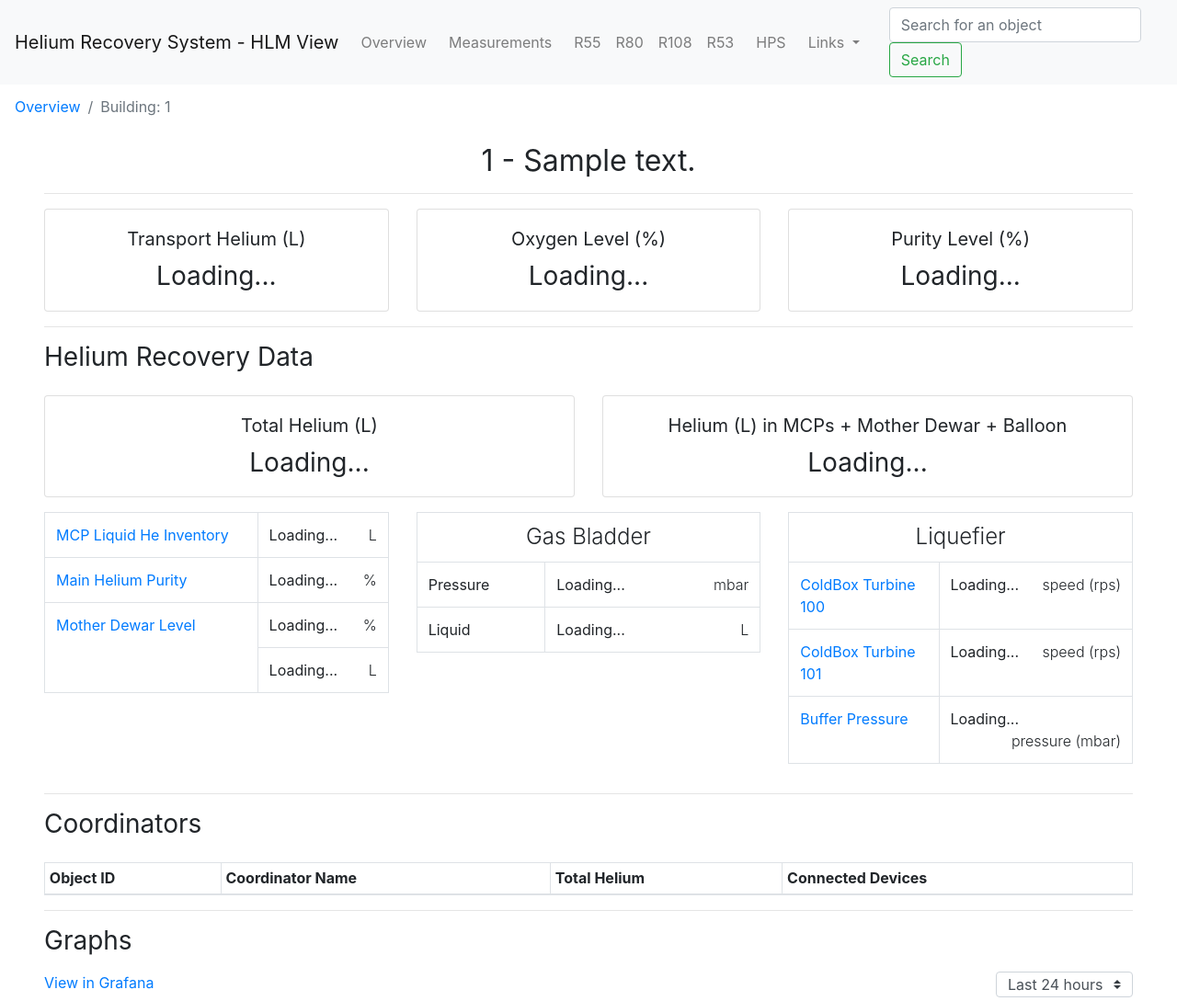
After one commit to ISISNeutronMuon/HLM_View, a Django app: template HLM_view/templates/r108.html in a window 1280 px wide. The commit adds this page. Shown: the top 1089 px of the page at 92% size. Run offline with Django 3.2, Linux system fonts and the light colour scheme; the template is opened without the code that fills it: most values are stand-ins (such as "Sample title", 1, 10 or a date in 2020); data that the repository does not hold is empty; some libraries are stand-ins or nearby versions.

Commit message:
Add R108 He Recovery data, display assigned object in SLD Details, other changes
Main changes:
Base: Updated navbar elements
Building: Renamed Total Helium to Transport Helium. Added units for main cards. Added template blocks for custom content.
Details: Display assigned object instead of Software Level Device if current object is a SLD
R108: Added custom template to add He Recovery data
Utils: Fixed incorrect values as a result of round() ?, added IDs of He Recovery objects
Views: Added custom view template and custom data object IDs for R108. Added code for Details changes above. Set building() to load custom view if building config points to one. Wrote the function to fetch He Recovery data.

```diff
--- a/HLM_view/templates/base.html
+++ b/HLM_view/templates/base.html
@@ -57,23 +57,19 @@
                   <a class="nav-link" href="{% url 'building' building='R80' %}">R80</a>
                 </li>
 
-                <li class="nav-item dropdown">
-                    <a class="nav-link dropdown-toggle" href="#" id="navbarDropdown" role="button" data-toggle="dropdown" aria-haspopup="true" aria-expanded="false">
-                      R108
-                    </a>
-                    <div class="dropdown-menu" aria-labelledby="navbarDropdown" id="nav-r108-dropdown">
-                      <a class="dropdown-item" href="{% url 'building' building='R108' %}">R108 - Helium Recovery</a>
-                      <a class="dropdown-item" href="#">High Pressure</a>
-                      <a class="dropdown-item" href="#">Low Pressure</a>
-                      <a class="dropdown-item" href="#">Liquefier</a>
-                    </div>
+                <li class="nav-item" id="nav-R108">
+                  <a class="nav-link" href="{% url 'building' building='R108' %}">R108</a>
                 </li>
 
                 <li class="nav-item" id="nav-R53">
                   <a class="nav-link" href="{% url 'building' building='R53' %}">R53</a>
                 </li>
 
-                  <li class="nav-item dropdown">
+                <li class="nav-item ml-2" id="nav-hps">
+                  <a class="nav-link" href="{% url 'high_pressure_system' %}">HPS</a>
+                </li>
+
+                <li class="nav-item dropdown ml-2">
                   <a class="nav-link dropdown-toggle" href="#" id="navbarDropdown" role="button" data-toggle="dropdown" aria-haspopup="true" aria-expanded="false">
                     Links
                   </a>
--- a/HLM_view/templates/building.html
+++ b/HLM_view/templates/building.html
@@ -33,7 +33,7 @@
             success: function(data) {
                 const buildingId = JSON.parse(document.getElementById('building-id').textContent);
                 data = data[buildingId]
-                $("#he-total").text(data["he_total"]);
+                $("#he-transport").text(data["he_total"]);
                 $("#oxygen-level").text(data["oxygen"]);
                 $("#purity-level").text(data["purity"]);
             }
@@ -188,6 +188,9 @@
 </script>
 
 <script type="text/javascript" src="{% static 'js/custom/graph-range-select.js' %}"></script>
+
+    {% block custom-js %}
+    {% endblock %}
 {% endblock %}
 
 {% block content %}
@@ -199,23 +202,29 @@
     <div class="card-deck text-center">
         <div class="card">
             <div class="card-body">
-                <h5 class="card-title font-weight-normal">Total Helium</h5>
-                <h3 class="card-text font-weight-normal"><span id="he-total">Loading...</span></h3>
+                <h5 class="card-title font-weight-normal">Transport Helium (L)</h5>
+                <h3 class="card-text font-weight-normal"><span id="he-transport">Loading...</span></h3>
             </div>
         </div>
         <div class="card">
             <div class="card-body">
-                <h5 class="card-title font-weight-normal">Oxygen Level</h5>
+                <h5 class="card-title font-weight-normal">Oxygen Level (%)</h5>
                 <h3 class="card-text font-weight-normal"><span id="oxygen-level">Loading...</span></h3>
             </div>
         </div>
         <div class="card">
             <div class="card-body">
-                <h5 class="card-title font-weight-normal">Purity Level</h5>
+                <h5 class="card-title font-weight-normal">Purity Level (%)</h5>
                 <h3 class="card-text font-weight-normal"><span id="purity-level">Loading...</span></h3>
             </div>
         </div>
     </div>
+
+    {% block custom-cards %}
+    {% endblock %}
+
+    {% block custom-content-upper %}
+    {% endblock %}
 
     <hr>
 
@@ -236,7 +245,7 @@
 
     {% if building.graphs %}
     <hr>
-    <h3 class="font-weight-normal mb-3">Trends</h3>
+    <h3 class="font-weight-normal mb-3">Graphs</h3>
         {% for graph_object_id in building.graphs %}
         <div class="container-fluid">
             <div class="row">
@@ -251,9 +260,12 @@
         </div>
 
         <iframe src="http://localhost:3000/d-solo/5C5i_1sMk/object-measurements?orgId=1&refresh=5m&var-object={{graph_object_id}}&panelId=32&from=now-24h&to=now"
-        width="100%" height="350" frameborder="0" id="trends-graph-{{forloop.counter}}" class="mb-5"></iframe>
+        width="100%" height="350" frameborder="0" id="trends-graph-{{forloop.counter}}" class="mb-4"></iframe>
         {% endfor %}
     {% endif %}
+
+    {% block custom-content-lower %}
+    {% endblock %}
 
     {% if building.map %}
     <hr>
--- a/HLM_view/templates/measurements.html
+++ b/HLM_view/templates/measurements.html
@@ -124,8 +124,7 @@
                                     }
                                 }
                                 return data;
-                            }
-                            }
+                            }}
                         ],
                         initComplete: function() {
                             $("#objects-table").width("100%");
--- /dev/null
+++ b/HLM_view/templates/r108.html
@@ -0,0 +1,118 @@
+{% extends 'building.html' %}
+{% load static %}
+
+{% block custom-js %}
+<script>
+    function updateValues() {
+        $.ajax({
+            url: "{% url 'he_recovery_data' %}",
+            dataType: 'json',
+            success: function(data) {
+                $("#cb-turbine-100").text(data["cb-turbine-100"]);
+                $("#cb-turbine-101").text(data["cb-turbine-101"]);
+                $("#buffer-pressure").text(data["buffer-pressure"]);
+                $("#mcp-liquid-he-inv").text(data["mcp-inventory"]);
+                $("#main-he-purity").text(data["main-he-purity"]);
+                $("#mother-dewar-fill").text(data["mother-dewar"]["fill"]);
+                $("#mother-dewar-l").text(data["mother-dewar"]["l"]);
+                $("#balloon-mbar").text(data["balloon"]["mbar"]);
+                $("#balloon-l").text(data["balloon"]["l"]);
+                $("#he-total").text(data["total-helium"]);
+                $("#he-no-transport").text(data["helium-no-transport"]);
+            }
+        });
+    }
+
+    updateValues();
+    setInterval( updateValues, 300000 ); // 5 min
+</script>
+{% endblock %}
+
+{% block custom-cards %}
+
+{% endblock %}
+
+{% block custom-content-upper %}
+
+<hr>
+<h3 class="font-weight-normal mb-4">Helium Recovery Data</h3>
+
+<div class="card-deck text-center mb-3">
+    <div class="card">
+        <div class="card-body">
+            <h5 class="card-title font-weight-normal">Total Helium (L)</h5>
+            <h3 class="card-text font-weight-normal"><span id="he-total">Loading...</span></h3>
+        </div>
+    </div>
+    <div class="card">
+        <div class="card-body">
+            <h5 class="card-title font-weight-normal">Helium (L) in MCPs + Mother Dewar + Balloon</h5>
+            <h3 class="card-text font-weight-normal"><span id="he-no-transport">Loading...</span></h3>
+        </div>
+    </div>
+</div>
+
+<div class="container-fluid px-0">
+    <div class="row">
+        <div class="col-4">
+            <table class="table table-bordered">
+                <tbody>
+                    <tr>
+                        <td><a href="{% url 'detail' object_id=building.custom_data.mcp_liquid_he_inv %}">MCP Liquid He Inventory</a></td>
+                        <td><span id="mcp-liquid-he-inv" class="mr-3">Loading...</span><span class="font-weight-light float-right">L</span></td>
+                    </tr>
+                    <tr>
+                        <td><a href="{% url 'detail' object_id=building.custom_data.main_he_purity %}">Main Helium Purity</a></td>
+                        <td><span id="main-he-purity" class="mr-3">Loading...</span><span class="font-weight-light float-right">%</span></td>
+                    </tr>
+                    <tr>
+                        <td rowspan="2"><a href="{% url 'detail' object_id=building.custom_data.mother_dewar %}">Mother Dewar Level</a></td>
+                        <td><span id="mother-dewar-fill" class="mr-3">Loading...</span><span class="font-weight-light float-right">%</span></td>
+                    </tr>
+                    <tr>
+                        <td><span id="mother-dewar-l" class="mr-3">Loading...</span><span class="font-weight-light float-right">L</span></td>
+                    </tr>
+                </tbody>
+            </table>
+        </div>
+        <div class="col-4">
+            <table class="table table-bordered">
+                <tbody>
+                    <th colspan="2"><h4 class="font-weight-light text-center mb-0">Gas Bladder</h4></th>
+                    <tr>
+                        <td>Pressure</td>
+                        <td><span id="balloon-mbar" class="mr-3">Loading...</span><span class="font-weight-light float-right">mbar</span></td>
+                    </tr>
+                    <tr>
+                        <td>Liquid</td>
+                        <td><span id="balloon-l" class="mr-3">Loading...</span><span class="font-weight-light float-right">L</span></td>
+                    </tr>
+                </tbody>
+            </table>
+        </div>
+        <div class="col-4">
+            <table class="table table-bordered">
+                <tbody>
+                    <th colspan="2"><h4 class="font-weight-light text-center mb-0">Liquefier</h4></th>
+                    <tr>
+                        <td><a href="{% url 'detail' object_id=building.custom_data.cb_turbine_100 %}">ColdBox Turbine 100</a></td>
+                        <td><span id="cb-turbine-100" class="mr-3">Loading...</span><span class="font-weight-light float-right">speed (rps)</span></td>
+                    </tr>
+                    <tr>
+                        <td><a href="{% url 'detail' object_id=building.custom_data.cb_turbine_101 %}">ColdBox Turbine 101</a></td>
+                        <td><span id="cb-turbine-101" class="mr-3">Loading...</span><span class="font-weight-light float-right">speed (rps)</span></td>
+                    </tr>
+                    <tr>
+                        <td><a href="{% url 'detail' object_id=building.custom_data.buffer_pressure %}">Buffer Pressure</a></td>
+                        <td><span id="buffer-pressure" class="mr-3">Loading...</span><span class="font-weight-light float-right">pressure (mbar)</span></td>
+                    </tr>
+                </tbody>
+            </table>
+        </div>
+    </div>
+</div>
+
+{% endblock %}
+
+{% block custom-content-lower %}
+{% endblock %}
--- a/HLM_view/urls.py
+++ b/HLM_view/urls.py
@@ -9,11 +9,13 @@ urlpatterns = [
     path('details/<int:object_id>', views.detail, name='detail'),
     path('object_search/', views.object_search, name='object_search'),
     path('building/<str:building>', views.building, name='building'),
-    path('objectnames/', views.get_object_names, name='object_names'),  # object-search-autocomplete.js
+    path('high-pressure-system/', views.high_pressure_system, name='high_pressure_system'),
+    path('objectnames/', views.get_object_names, name='object_names'),
     path('objects_table_data/', views.get_objects_table_data, name='objects_table_data'),
     path('measurement_types/', views.get_measurement_types, name='measurement_types'),
     path('display_groups/', views.get_display_groups, name='display_groups'),
     path('object_classes/', views.get_object_classes, name='object_classes'),
     path('object_measurements/<int:object_id>', views.get_object_measurements, name='object_measurements'),
-    path('general_data/', views.get_general_data, name='general_data')
+    path('general_data/', views.get_general_data, name='general_data'),
+    path('he_recovery_data/', views.get_he_recovery_data, name='he_recovery_data')
 ]
--- a/HLM_view/views.py
+++ b/HLM_view/views.py
@@ -2,7 +2,7 @@ from django.shortcuts import render, redirect, get_object_or_404, get_list_or_40
 from django.http import HttpResponse, JsonResponse, Http404
 from .models import GamObject, GamMeasurement, GamObjecttype, GamObjectclass, GamDisplaygroup, GamObjectrelation
 from django.views.decorators.http import require_http_methods
-from .utils import ObjectTypeID, DisplayGroupID, ObjectClassID, ObjectID, dg_purity_objects, get_building_data
+from .utils import ObjectTypeID, DisplayGroupID, ObjectClassID, ObjectID, dg_purity_objects, get_building_data, prepare_objects_data
 
 buildings_config = [
         {
@@ -29,7 +29,16 @@ buildings_config = [
             "desc": "Helium Recovery",
             "image": "images/R108_overview.png",
             "total_he_info": "(Dewars + mother dewar + MCP gas + balloon)",
-            "graphs": [ObjectID.R108_MCP_INVENTORY.value]
+            "graphs": [ObjectID.R108_MCP_INVENTORY.value],
+            "custom_view": "r108.html",
+            "custom_data": {
+                "cb_turbine_100": ObjectID.CB_TURBINE_100.value,
+                "cb_turbine_101": ObjectID.CB_TURBINE_101.value,
+                "buffer_pressure": ObjectID.BUFFER_PRESSURE.value,
+                "mcp_liquid_he_inv": ObjectID.R108_MCP_INVENTORY.value,
+                "main_he_purity": ObjectID.MAIN_HE_PURITY.value,
+                "mother_dewar": ObjectID.MOTHER_DEWAR.value
+            }
         },
         {
             "id": "R53",
@@ -37,7 +46,7 @@ buildings_config = [
             "desc": "Materials Characterisation Lab",
             "image": "images/R53_overview.png",
             "total_he_info": "(Dewars + cryostats)",
-            "graphs": [ObjectID.R53_TOTAL.value, 1, 2, 3]
+            "graphs": [ObjectID.R53_TOTAL.value]
         }
 ]
 
@@ -61,9 +70,20 @@ def detail(request, object_id=None):
     except GamObject.DoesNotExist:
         raise Http404(f"Object with ID {object_id} does not exist.")
 
-    obj_relations = GamObjectrelation.objects.filter(or_date_removal=None, or_object_id=object_.ob_id).order_by('-or_date_assignment')
+    sld = None
+    is_sld = None
+    assigned_object = None
+    obj_relations_assigned = GamObjectrelation.objects.filter(or_date_removal=None, or_object_id_assigned=object_.ob_id).order_by('-or_date_assignment')
 
-    sld = next((rel.or_object_id_assigned for rel in obj_relations if rel.or_object_id_assigned.ob_objecttype_id == ObjectTypeID.SLD.value), None)
+    # If object is an SLD, find assigned object. If not, search if object has an SLD.
+    if object_.ob_objecttype_id == ObjectTypeID.SLD.value:
+        is_sld = True
+        assigned_object = next((rel.or_object for rel in obj_relations_assigned), None)
+        print("ayy", assigned_object)
+    else:
+        is_sld = False
+        obj_relations = GamObjectrelation.objects.filter(or_date_removal=None, or_object_id=object_.ob_id).order_by('-or_date_assignment')
+        sld = next((rel.or_object_id_assigned for rel in obj_relations if rel.or_object_id_assigned.ob_objecttype_id == ObjectTypeID.SLD.value), None)
 
     # ID of object whose measurements to display (for Software Level Devices
     # which store the measurements of objects)
@@ -74,7 +94,6 @@ def detail(request, object_id=None):
     mea_types = [obj_class.oc_measuretype1, obj_class.oc_measuretype2, obj_class.oc_measuretype3, obj_class.oc_measuretype4, obj_class.oc_measuretype5]
 
     # if object display group is mobile, check if attached to a coordinator and get position
-    obj_relations_assigned = GamObjectrelation.objects.filter(or_date_removal=None, or_object_id_assigned=object_.ob_id).order_by('-or_date_assignment')
     obj_coordinator = None
     if object_.ob_displaygroup_id == DisplayGroupID.Mobile.value:
         obj_coordinator = next((rel.or_object for rel in obj_relations_assigned if rel.or_object.ob_objecttype_id == ObjectTypeID.Coordinator.value), None)
@@ -84,6 +103,8 @@ def detail(request, object_id=None):
         'coordinator': obj_coordinator,
         'meas_obj_id': meas_obj_id,
         'sld': sld,
+        'is_sld': is_sld,
+        'assigned_object': assigned_object,
         'mea_types': mea_types
     }
     return render(request, 'details.html', context)
@@ -102,15 +123,65 @@ def building(request, building):
     if building not in [x["id"] for x in buildings_config]:
         raise Http404(f'Building "{building}" not found.')
 
-    context = {"building": next((x for x in buildings_config if x['id'] == building), None)}
+    building_configuration = next((x for x in buildings_config if x['id'] == building), None)
 
-    return render(request, 'building.html', context)
+    context = {"building": building_configuration}
+
+    # If builing has custom content, render its custom view (which extends the default building view)
+    if building_configuration.get('custom_view', None):
+        return render(request, building_configuration['custom_view'], context)
+    else:
+        return render(request, 'building.html', context)
+
+def high_pressure_system(request):
+    context = {}
+    return render(request, 'high-pressure.html', context)
 
 @require_http_methods(['GET'])
 def get_general_data(request):
     data = {}
     for building in buildings_config:
         data[building["id"]] = get_building_data(building["displaygroup"])
+
+    return JsonResponse(data, safe=False)
+
+@require_http_methods(['GET'])
+def get_he_recovery_data(request):
+    MCPs = GamObject.objects.filter(ob_objecttype_id=ObjectTypeID.PRESSURE_SENSOR.value,
+                                        ob_endofoperation=None,
+                                        ob_displaygroup_id=DisplayGroupID.R108.value)
+
+    data = {
+        "cb-turbine-100": GamMeasurement.objects.filter(mea_object=ObjectID.CB_TURBINE_100.value).last().mea_value1,
+        "cb-turbine-101": GamMeasurement.objects.filter(mea_object=ObjectID.CB_TURBINE_101.value).last().mea_value1,
+        "buffer-pressure": GamMeasurement.objects.filter(mea_object=ObjectID.BUFFER_PRESSURE.value).last().mea_value1,
+        "mother-dewar": {
+            "fill": GamMeasurement.objects.filter(mea_object=ObjectID.MOTHER_DEWAR.value).last().mea_value1,
+            "l": GamMeasurement.objects.filter(mea_object=ObjectID.MOTHER_DEWAR.value).last().mea_value5
+        },
+        "main-he-purity": GamMeasurement.objects.filter(mea_object=ObjectID.MAIN_HE_PURITY.value).last().mea_value2,
+        "mcp-inventory": GamMeasurement.objects.filter(mea_object=ObjectID.R108_MCP_INVENTORY.value).last().mea_value5,
+        "balloon": {
+            "mbar": None,   # TODO: PV needs to be implemented in the IOC
+            "l": None       # TODO: Volume is 22^3
+        }
+    }
+
+    data["helium-no-transport"] = sum([float(x) for x in [data["mcp-inventory"], data["mother-dewar"]["l"], data["balloon"]["l"]] if x is not None])
+
+    R108_coordinators_data = get_building_data(DisplayGroupID.R108.value)
+    data["total-helium"] = sum([float(x) for x in [data["helium-no-transport"], R108_coordinators_data["he_total"]] if x is not None])
+
+    return JsonResponse(data, safe=False)
+
+@require_http_methods(['GET'])
+def get_high_pressure_data(request):
+    # TODO
+    # MCPs = GamObject.objects.filter(ob_objecttype_id=ObjectTypeID.PRESSURE_SENSOR.value,
+    #                                     ob_endofoperation=None,
+    #                                     ob_displaygroup_id=DisplayGroupID.R108.value)
+
+    data = {}
 
     return JsonResponse(data, safe=False)
 
@@ -190,29 +261,6 @@ def get_object_classes(request):
 @require_http_methods(['GET'])
 def get_objects_table_data(request):
     objects = GamObject.objects.all()
-    data = []
-
-    for obj in objects:
-        last_mea = GamMeasurement.objects.filter(mea_object=obj.ob_id).last()
-        obj_data = {
-            'ob_id': obj.ob_id,
-            'ob_name': obj.ob_name,
-            'ob_type': obj.ob_objecttype_id,
-            'ob_type_name': obj.ob_objecttype.ot_name,
-            'ob_comment': obj.ob_comment,
-            'ob_class_name': obj.ob_objecttype.ot_objectclass.oc_name,
-            'mea_values': [
-                last_mea.mea_value1 if last_mea else None,
-                last_mea.mea_value2 if last_mea else None,
-                last_mea.mea_value3 if last_mea else None,
-                last_mea.mea_value4 if last_mea else None,
-                last_mea.mea_value5 if last_mea else None
-            ],
-            'mea_date': last_mea.mea_date if last_mea else None,
-            'dg_name': obj.ob_displaygroup.dg_name if obj.ob_displaygroup else None,
-            'ob_posinformation': obj.ob_posinformation,
-        }
-
-        data.append(obj_data)
+    data = prepare_objects_data(objects)
 
     return JsonResponse(data, safe=False)
```
Also changed, not shown: HLM_view/templates/details.html (+13 -4 lines), HLM_view/templates/high-pressure.html (added, +47 -0 lines), HLM_view/utils.py (+42 -5 lines). Lines whose indentation alone changed are shown as unchanged.
